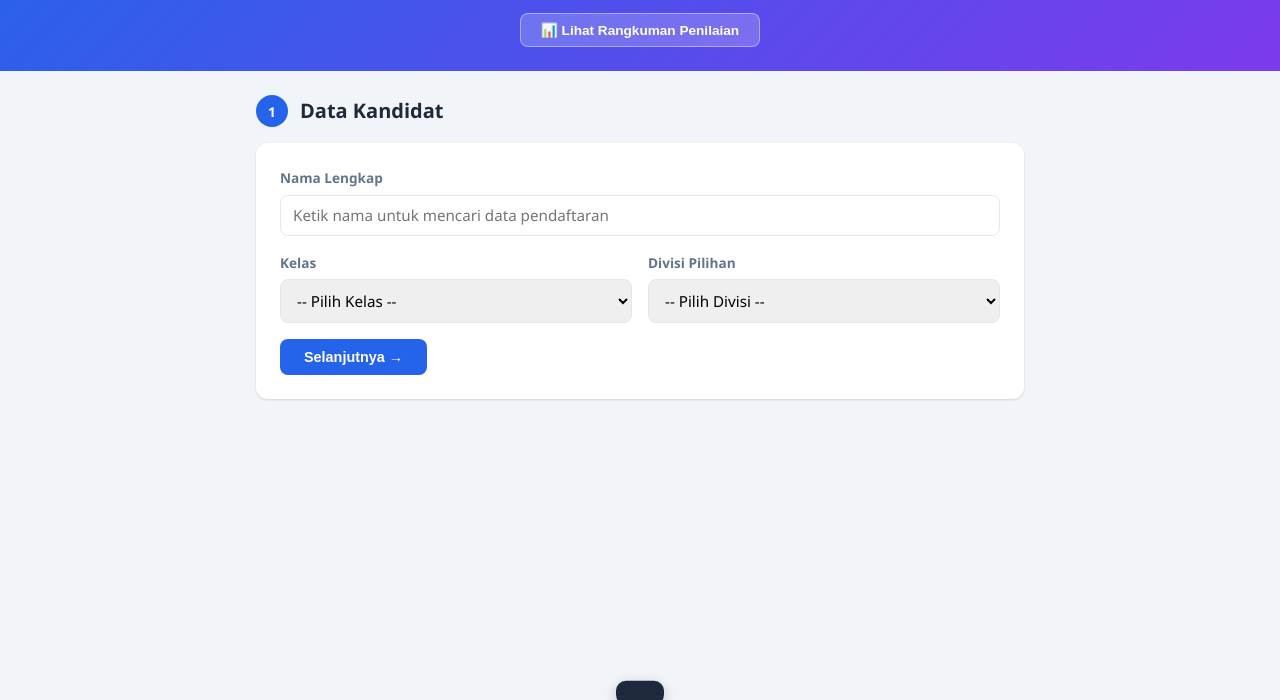
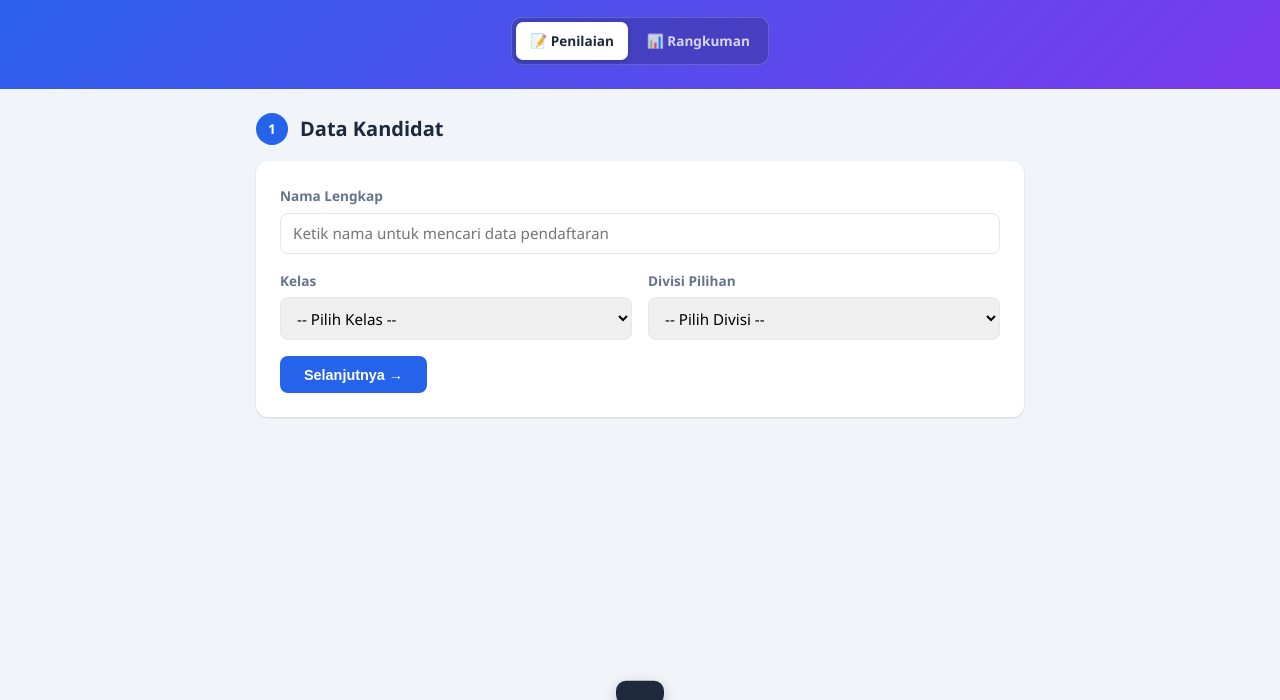
Before and after one commit to Maheda13/RubrikOSIS, a plain HTML site: page index.html in a window 1280 px wide. Shown: the part 100-800 px from the top of the page. Drawn offline with Linux system fonts and the light colour scheme.

Commit message:
Add files via upload

```diff
--- a/index.html
+++ b/index.html
@@ -15,9 +15,10 @@
 <header>
   <h1>📋 Penilaian Wawancara OSIS</h1>
   <p class="subtitle">Sistem Penilaian Calon Pengurus OSIS</p>
-  <div class="header-actions">
-    <button class="btn-header" onclick="window.open('summary.html','_blank')">📊 Lihat Rangkuman Penilaian</button>
-  </div>
+  <nav class="tab-nav">
+    <a href="index.html" class="tab-item active">📝 Penilaian</a>
+    <a href="summary.html" class="tab-item">📊 Rangkuman</a>
+  </nav>
 </header>
 
 <main id="app">
--- a/style.css
+++ b/style.css
@@ -36,19 +36,35 @@ header {
 }
 header h1 { font-size: 1.5rem; font-weight: 700; }
 header .subtitle { opacity: .85; font-size: .9rem; margin-top: .25rem; }
-.header-actions { margin-top: 1rem; }
-.btn-header {
-  background: rgba(255,255,255,.2);
-  color: white;
-  border: 1.5px solid rgba(255,255,255,.4);
-  padding: .5rem 1.25rem;
-  border-radius: 8px;
+
+/* ─── Modern Page Navigation ─────────────────────────────────────────── */
+.tab-nav {
+  display: inline-flex;
+  gap: .25rem;
+  margin-top: 1.25rem;
+  padding: .25rem;
+  background: rgba(15,23,42,.22);
+  border: 1px solid rgba(255,255,255,.18);
+  border-radius: 10px;
+}
+.tab-item {
+  display: inline-flex;
+  align-items: center;
+  gap: .4rem;
+  padding: .5rem .9rem;
+  border-radius: 7px;
+  color: rgba(255,255,255,.78);
   font-size: .85rem;
   font-weight: 600;
-  cursor: pointer;
-  transition: background .15s;
+  text-decoration: none;
+  transition: color .15s, background .15s, box-shadow .15s;
 }
-.btn-header:hover { background: rgba(255,255,255,.35); }
+.tab-item:hover { color: white; background: rgba(255,255,255,.12); }
+.tab-item.active {
+  color: var(--text);
+  background: white;
+  box-shadow: 0 2px 5px rgba(0,0,0,.15);
+}
 
 /* ─── Summary Table ──────────────────────────────────────────────────── */
 .summary-modal-content {
```
Also changed, not shown: summary.html (+5 -4 lines).
